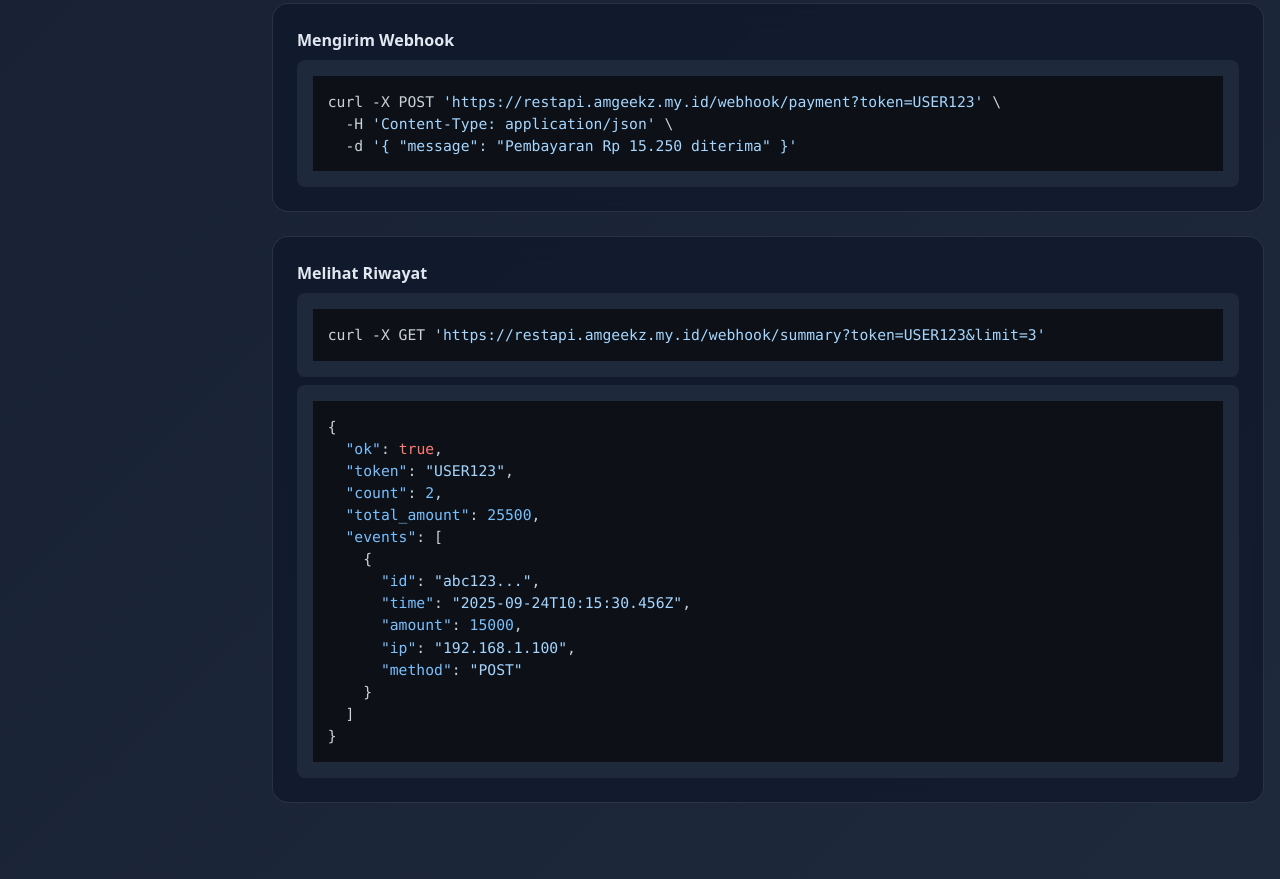
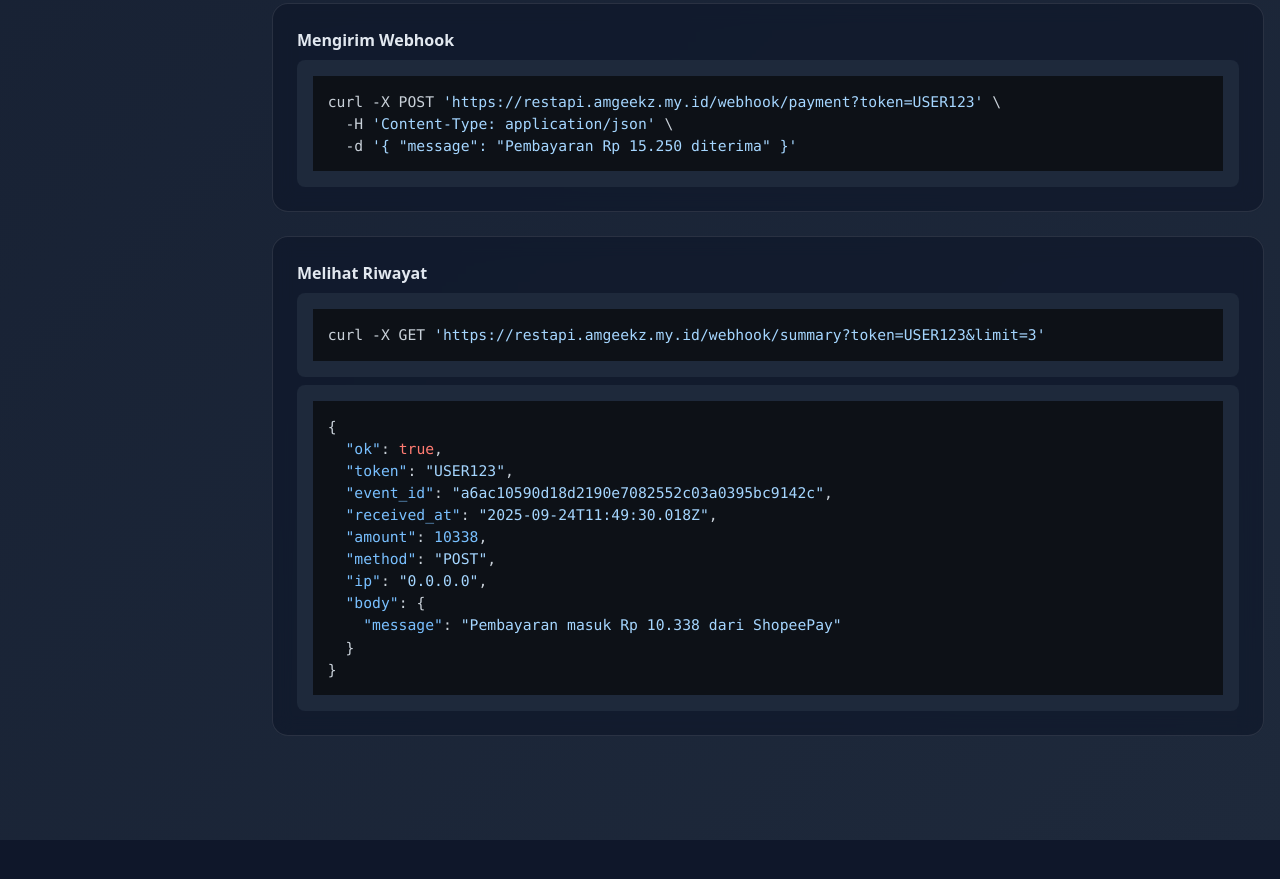
Before and after one commit to amgeekz/restapi-geekzpay, a website: page public/index.html in a window 1280 px wide. Shown: the part 3295-4174 px from the top of the page. After the commit the page ends 4135 px from the top, so only its background shows below. Drawn offline with nearby package versions, Linux system fonts and the light colour scheme.

Commit message:
Add files via upload

```diff
--- a/public/index.html
+++ b/public/index.html
@@ -338,17 +338,14 @@
               <pre class="bg-slate-800 rounded-lg p-4 mt-2"><code class="language-json">{
   "ok": true,
   "token": "USER123",
-  "count": 2,
-  "total_amount": 25500,
-  "events": [
-    {
-      "id": "abc123...",
-      "time": "2025-09-24T10:15:30.456Z",
-      "amount": 15000,
-      "ip": "192.168.1.100",
-      "method": "POST"
-    }
-  ]
+  "event_id": "a6ac10590d18d2190e7082552c03a0395bc9142c",
+  "received_at": "2025-09-24T11:49:30.018Z",
+  "amount": 10338,
+  "method": "POST",
+  "ip": "0.0.0.0",
+  "body": {
+    "message": "Pembayaran masuk Rp 10.338 dari ShopeePay"
+  }
 }</code></pre>
             </div>
           </div>
```
